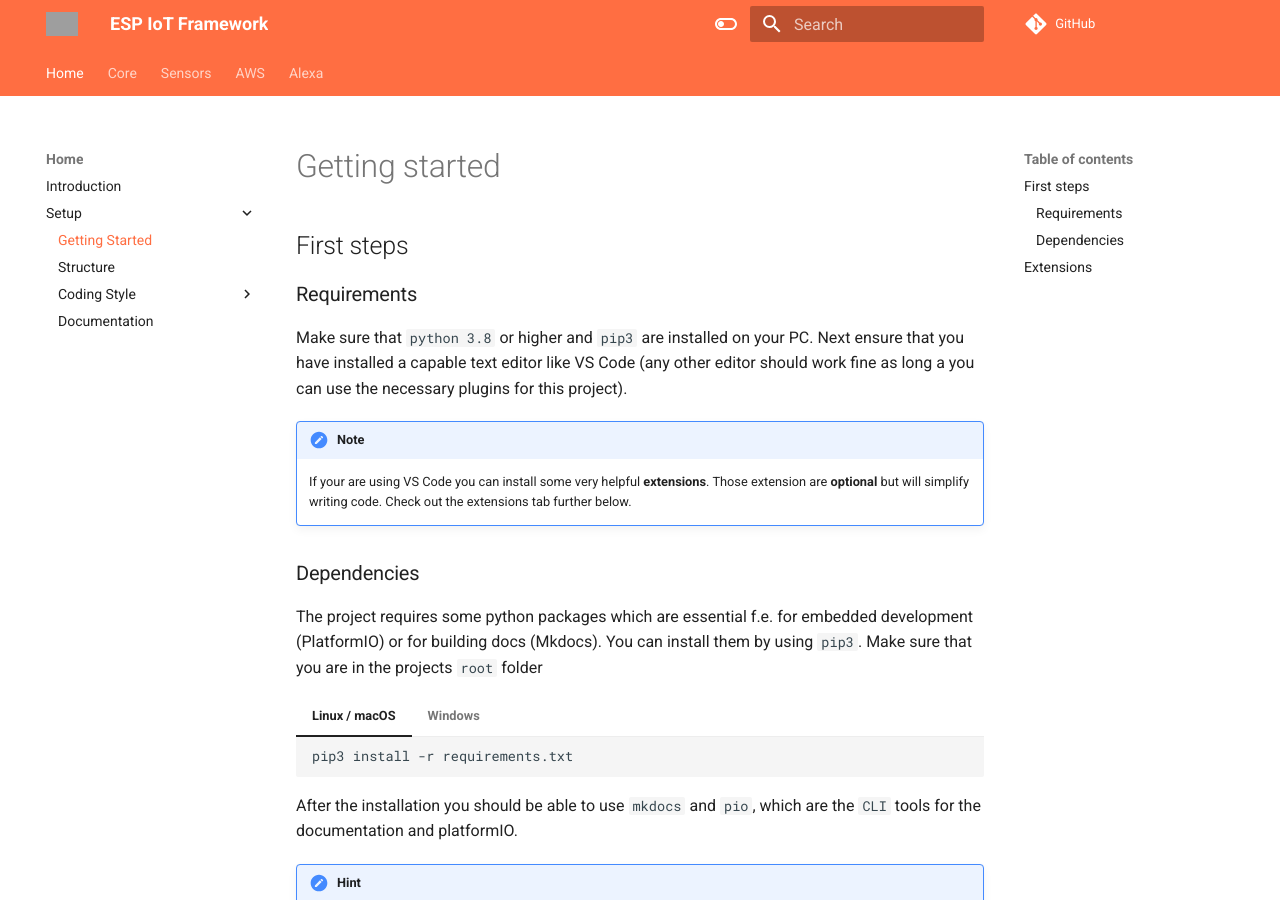
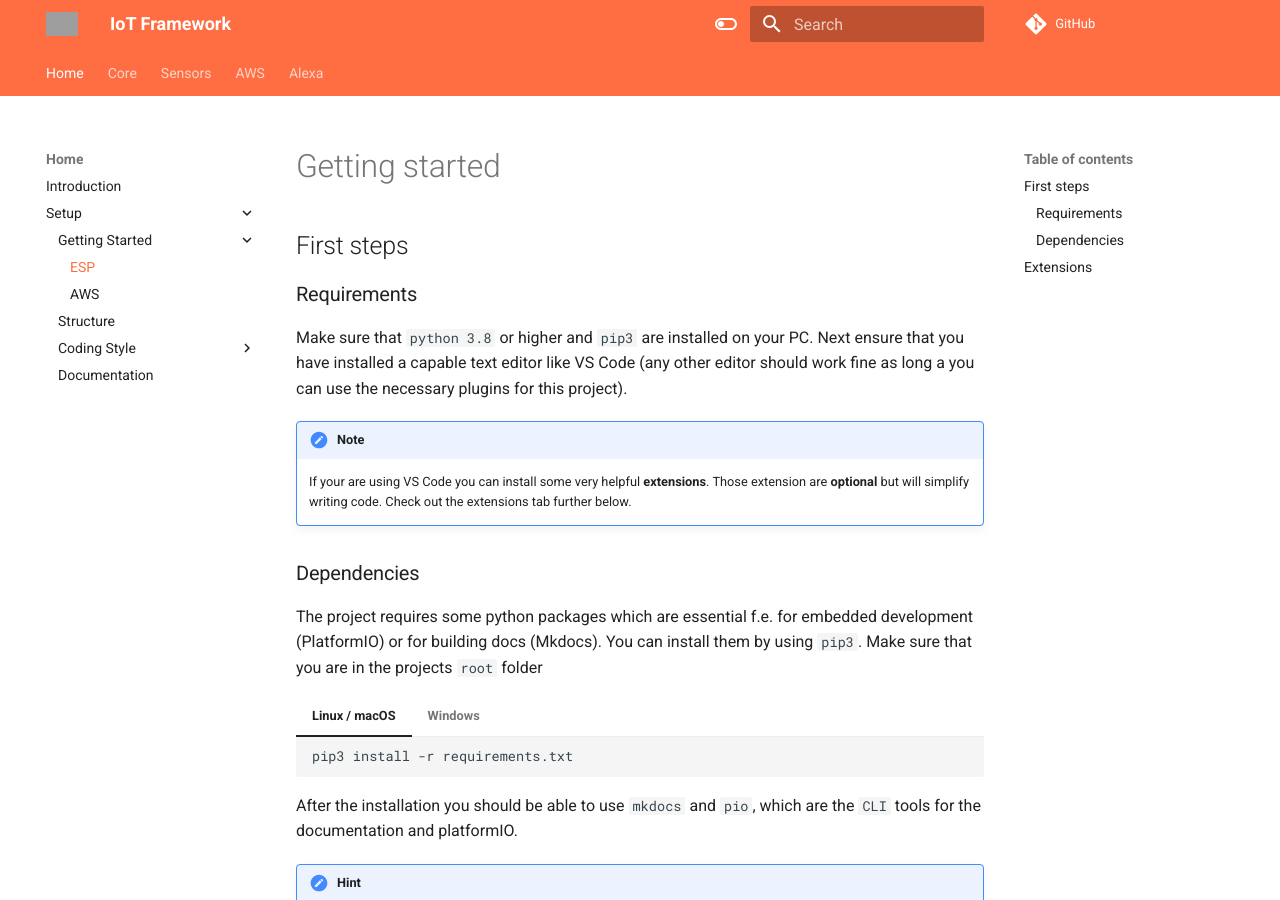
Before and after one commit to ECE-IoT/ECE-IoT.github.io, an MkDocs documentation site: the page built from docs/setup/setup_esp.md, in a window 1280 px wide and 900 px high. Built offline with MkDocs 1.6.1 and Material for MkDocs 9.7.7, drawn with Linux system fonts in a browser that asks for light colours; comment, search, counter and statistics services are not loaded; some of the changed lines change nothing that is shown; grey boxes are pictures that could not be loaded.

```diff
--- a/mkdocs.yaml
+++ b/mkdocs.yaml
@@ -1,10 +1,12 @@
-site_name: ESP IoT Framework
+site_name: IoT Framework
 nav:
 
   - Home:
       Introduction: index.md
       Setup:
-        Getting Started: setup/setup.md
+        Getting Started:
+          ESP: setup/setup_esp.md
+          AWS: setup/setup_aws.md
         Structure: setup/structure.md
         Coding Style:
           C++: setup/coding-style/cpp.md
@@ -12,7 +14,7 @@
         Documentation: setup/documentation.md
   - Core: https://ece-iot.github.io/esp-iot-framework/core/
   - Sensors: https://ece-iot.github.io/esp-iot-framework/sensors/
-  - AWS: https://ece-iot.github.io/aws-iot-framework/aws/cli/configuration-basics/
+  - AWS: https://ece-iot.github.io/aws-iot-framework/aws/
   - Alexa: https://ece-iot.github.io/aws-iot-framework/alexa
 
 
```
Also changed, not shown: docs/setup/setup_aws.md (added), docs/setup/setup_esp.md (renamed from docs/setup/setup.md), 2 other files.
